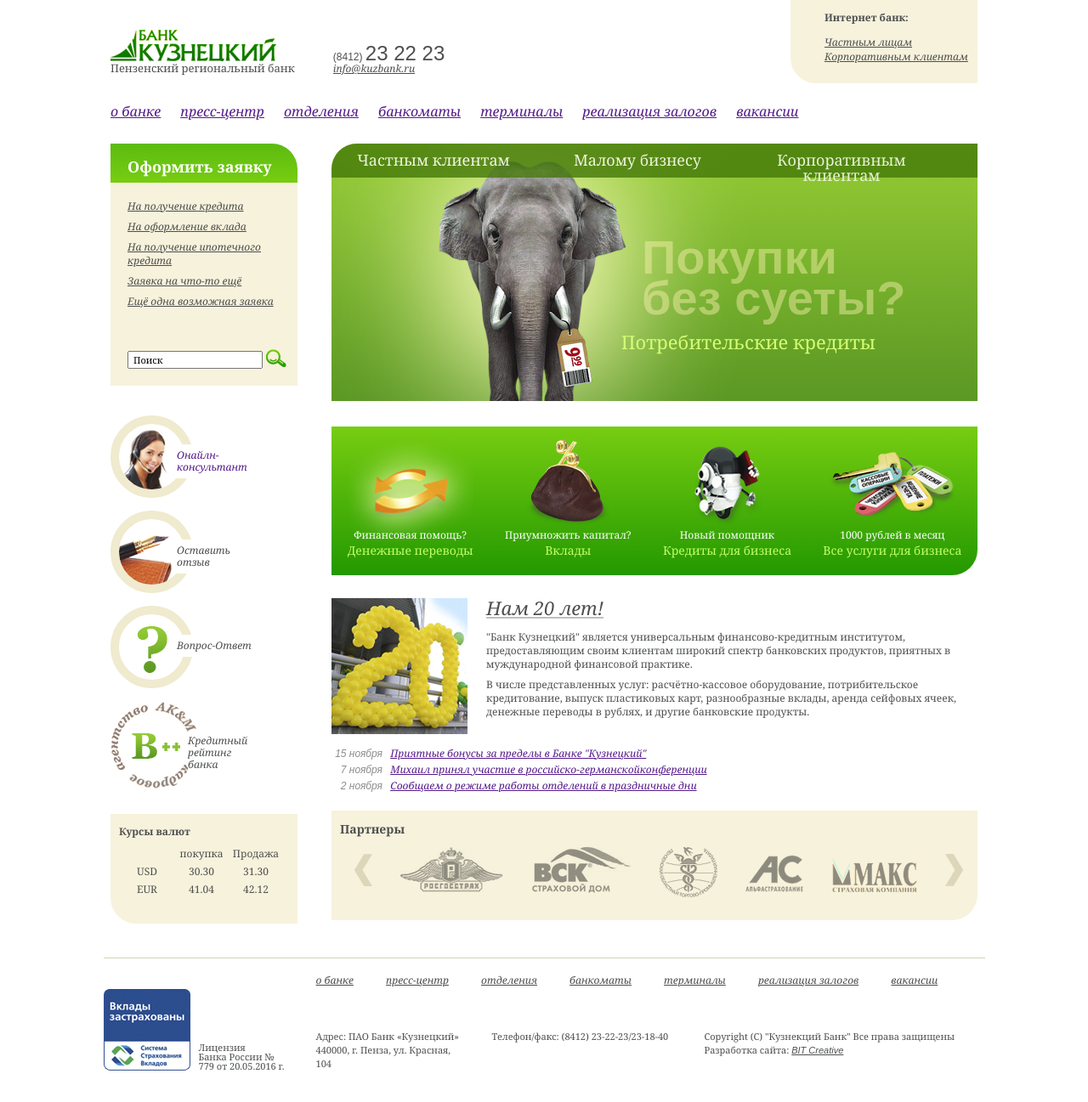
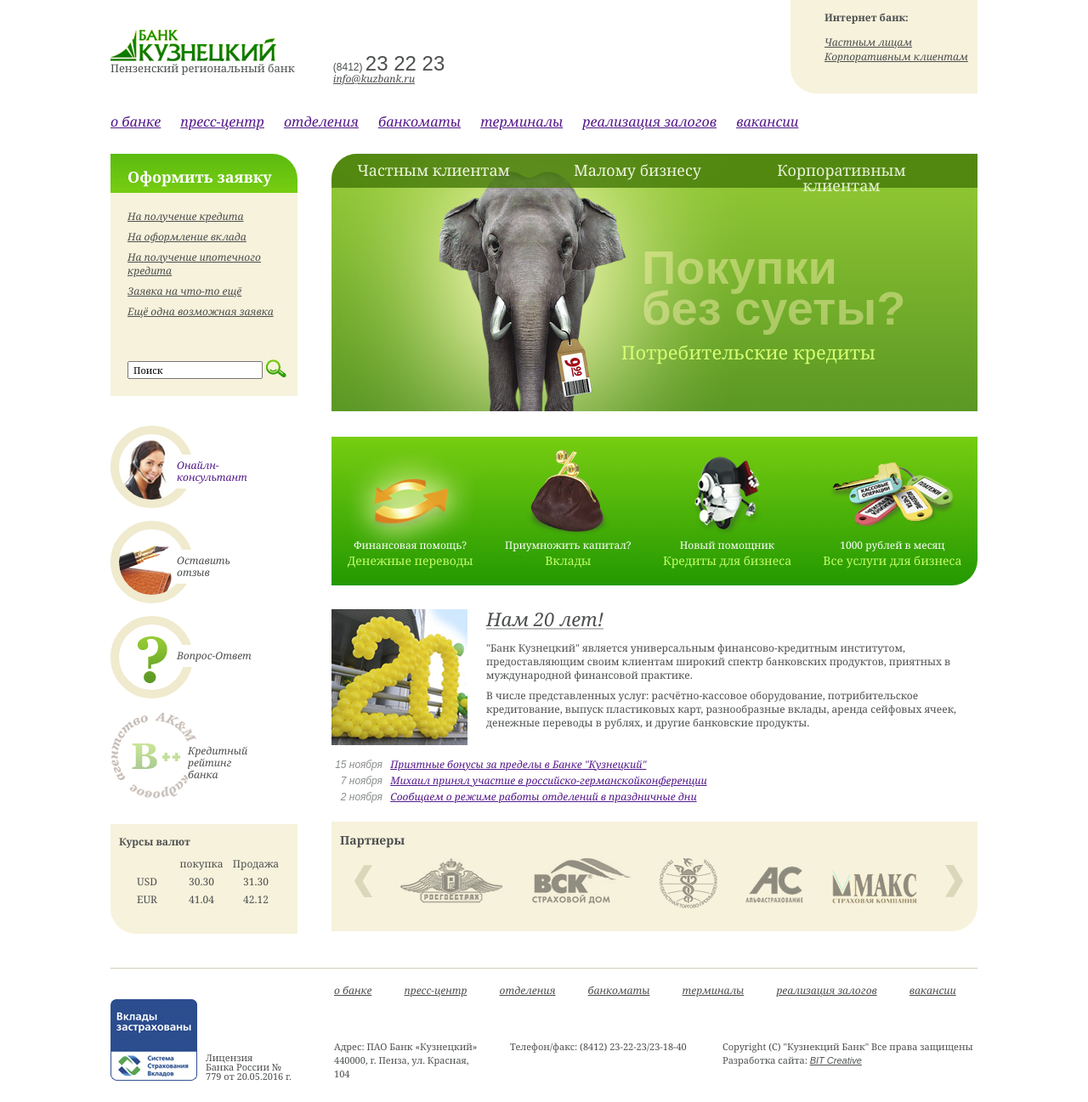
Before and after one commit to aleksander0788/newtest, a website: page index.html in a window 1280 px wide. Shown: the whole page at 85% size. Drawn offline with nearby package versions, Linux system fonts and the light colour scheme.

Commit message:
fixed some bugs

```diff
--- a/index.html
+++ b/index.html
@@ -43,7 +43,7 @@
 			</nav>
 		</header>
 	</div>
-	<div class="container">
+	<div class="container" id="main-container">
 		<aside class="left-sidebar">
 			<div class="client-request">
 				<h4>Оформить заявку</h4>
@@ -295,7 +295,7 @@
 			</div>
 		</main>
 	</div>
-	<div class="container">
+	<div class="container" id="footer">
 		<footer class="footer">
 			<aside class="license">
 				<img src="public/images/insurance.jpg" alt="">
--- a/public/js/main.js
+++ b/public/js/main.js
@@ -1,10 +1,10 @@
 $(document).ready(function(){
-
+console.log('hi there');
 var li = $('.client-nav__list-item');
 
 li.hover(
 	function (e) {
-
+		console.log('hi there');
 		$(this).children('.client-nav__dropdown').toggle();
 		$(this).children('span').toggle();
 
--- a/src/sass/style.scss
+++ b/src/sass/style.scss
@@ -65,7 +65,7 @@
 	padding-bottom: 30px;
 }
 .top-logo {
-	margin: auto 45px 11px 0;
+	margin: 35px 45px 11px 0;
 	p {
 		font-size: 1.3rem;
 	}
@@ -81,7 +81,7 @@
 	}
 }
 .header__phone {
-	margin: auto auto 11px 0;
+	margin: 63px auto 11px 0;
 	width: 235px;
 	.phone {
 		float: left;
@@ -206,15 +206,32 @@
 			background-image: url(/public/images/feedback-image-3.png);
 		}
 		.credit-rate {
-			background-image: url(/public/images/feedback-image-4.png);
+			position: relative;
 			border: 0;
 			width: 105px;
 			height: 105px;
+			/* background: url(/public/images/feedback-image-4.png); */
 			span {
 				right: -75px;
 				top: 36%;
 				padding: 2px 0;
+				opacity: 1;
 			}
+		}
+		.credit-rate:after {
+			content: "";
+		  background: url(/public/images/feedback-image-4.png);
+		  opacity: 0.5;
+		  border: 0;
+		  top: 0;
+		  left: 0;
+		  bottom: 0;
+		  right: 0;
+		  position: absolute;
+		  z-index: -1;
+		}
+		.credit-rate:hover:after {
+			opacity: 1;
 		}
 		.credit-rate:hover {
 			border: 0;
@@ -244,7 +261,10 @@
 }
 
 /* MAIN-CONTENT */
-
+#main-container,
+#footer {
+	width: 1020px;
+}
 main.main-content {
 	width: 760px;
 	margin-left: 40px;
@@ -381,7 +401,7 @@
 .news-block {
 	width: 100%;
 	height: 250px;
-	margin-top: 27px;
+	margin-top: 28px;
 }
 .news-block__main-item {
 	img {
@@ -463,7 +483,6 @@
 
 
 /* FOOTER */
-
 .footer {
 	display: flex;
 	flex-wrap: wrap;
@@ -488,7 +507,7 @@
 
 }
 .footer-grid-col {
-	margin-left: 30px;
+	margin-left: 43px;
 }
 .footer-nav__list {
 	.footer-nav__item {
@@ -496,6 +515,9 @@
 		margin-right: 35px;
 		@include link-underline;
 	}
+}
+.footer-nav__item:last-child {
+	margin-right: 0;
 }
 .footer__contact-block {
 	display: flex;
@@ -515,6 +537,7 @@
 	}
 	.copyright {
 		width: 300px;
+		margin-right: 0;
 		.devel {
 			font-family: Arial;
 			font-style: italic;
```
Also changed, not shown: public/css/style.css.
